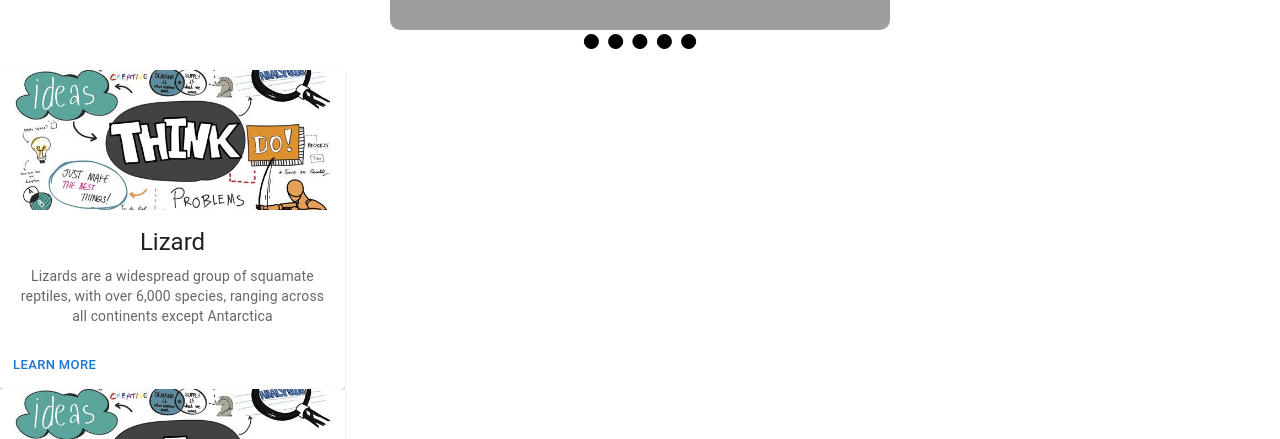
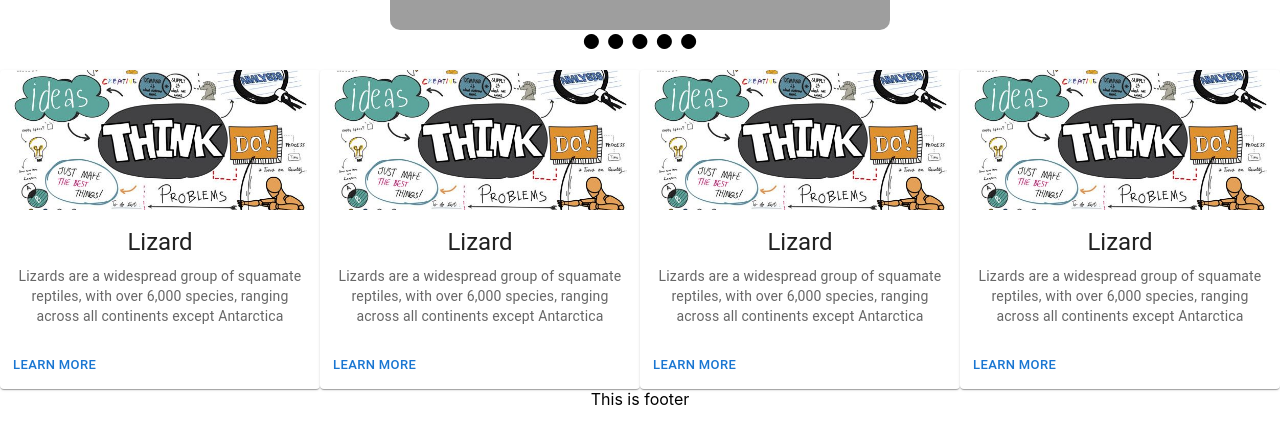
Before and after one commit to AditiSethi0419/BRAINSTORM, a React (Create React App) app: page / in a window 1280 px wide. Shown: the part 314-753 px from the top of the page. Built offline with nearby package versions, Linux system fonts and the light colour scheme; grey boxes are pictures that could not be loaded.

Commit message:
fix card issue on home page

```diff
--- a/src/Components/ImgMediaCard.js
+++ b/src/Components/ImgMediaCard.js
@@ -8,7 +8,7 @@ import Typography from '@mui/material/Typography';
 import Image3 from '../Images/Image3.jpg';
 export default function ImgMediaCard() {
   return (
-    <div>
+
     <Card sx={{ maxWidth: 345 }}>
       <CardMedia
         component="img"
@@ -31,6 +31,5 @@ export default function ImgMediaCard() {
         <Button size="small">Learn More</Button>
       </CardActions>
     </Card>
-    </div>
   );
 }
--- a/src/Components/Navbar.js
+++ b/src/Components/Navbar.js
@@ -63,12 +63,12 @@ function Navbar() {
       </div>
     <br></br>
     <br></br>
-      <div>
+    <Box sx={{display:'flex',flexDirection:'row'}}>
       <ImgMediaCard />
       <ImgMediaCard />
       <ImgMediaCard />
       <ImgMediaCard />
-      </div>
+      </Box>
    <Footer />
 
 
```
